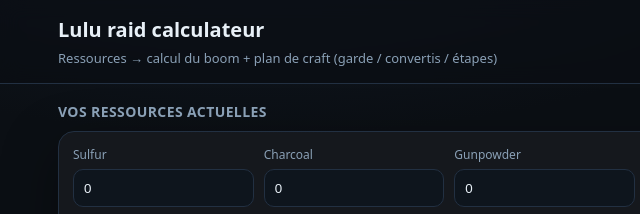
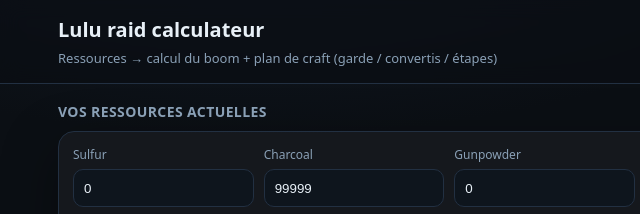
Before and after one commit to Lucasballand/rust-raid-calc, a plain HTML site: page index.html in a window 1280 px wide. Shown: the top 214 px of the page, 0-640 px from the left. Drawn offline with Linux system fonts and the light colour scheme.

Commit message:
Update index.html

```diff
--- a/index.html
+++ b/index.html
@@ -23,7 +23,7 @@
 
     <div class="inputs">
       <label>Sulfur <input id="sulfur" type="number" value="0"></label>
-      <label>Charcoal <input id="charcoal" type="number" value="0"></label>
+      <label>Charcoal <input id="charcoal" type="number" value="99999"></label>
       <label>Gunpowder <input id="gunpowder" type="number" value="0"></label>
       <label>Explosives <input id="explosives" type="number" value="0"></label>
 
```
